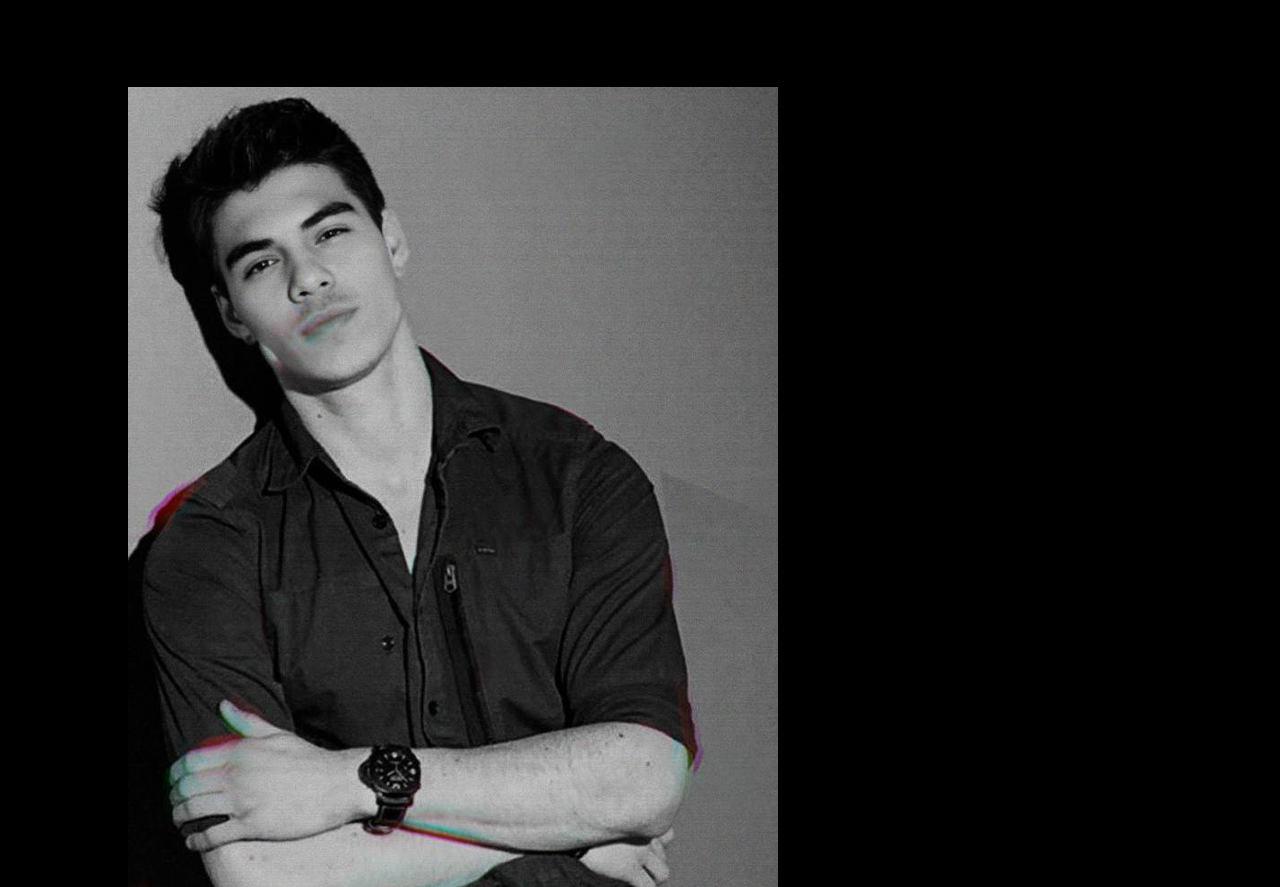
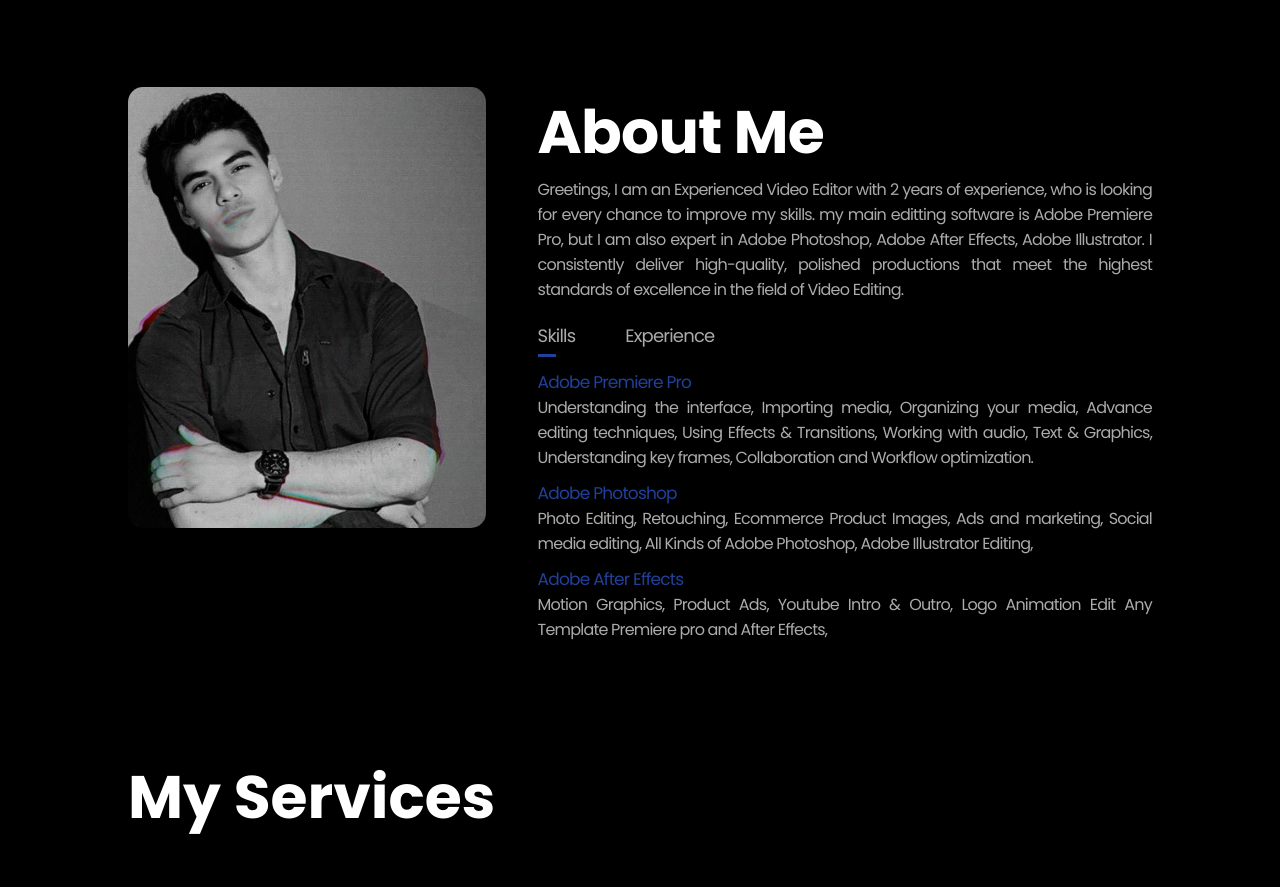
Before and after one commit to Rushelmontero/Rushel, a plain HTML site: page index.html in a window 1280 px wide. Shown: the part 803-1690 px from the top of the page. Drawn offline with Linux system fonts and the light colour scheme.

Commit message:
Style.Css

```diff
--- a/Style.Css
+++ b/Style.Css
@@ -87,7 +87,7 @@ body{
 .about-col-1{
   flex-basis: 35%;
 }
-.about-col-1 video{
+.about-col-1 img{
   width: 100%;
   border-radius: 15px;
 }
```
